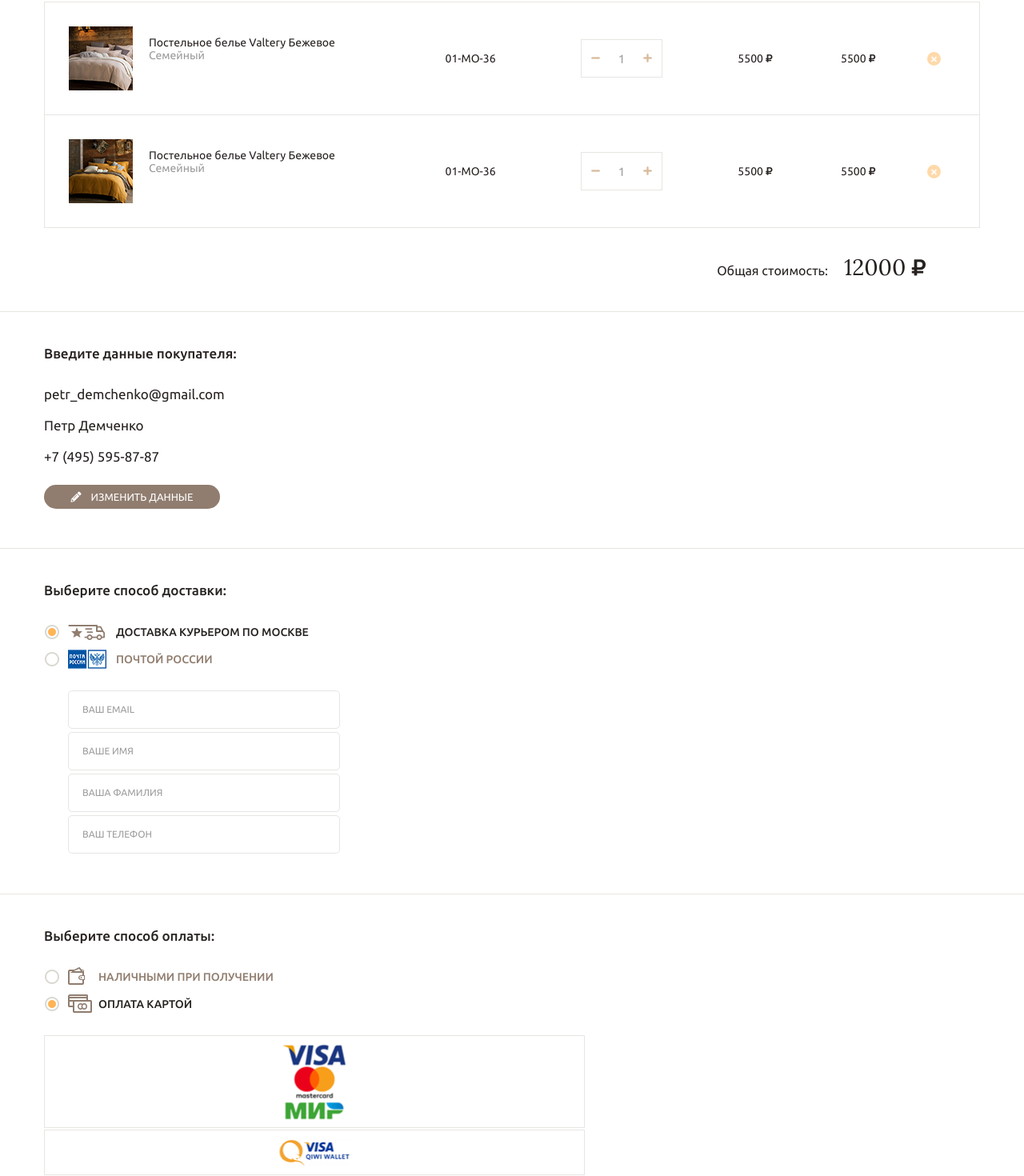
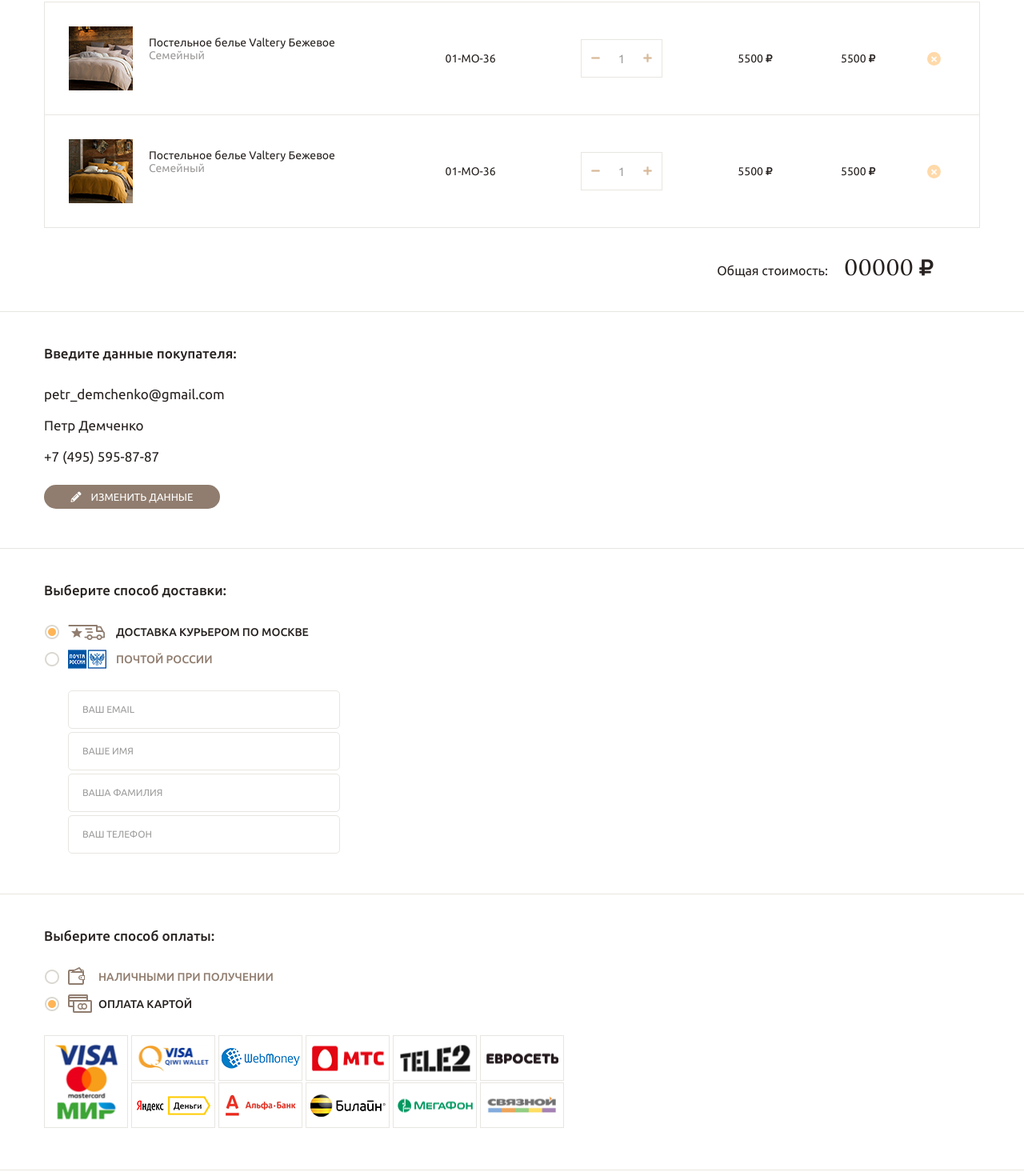
Before and after one commit to postolenko/familysatin, a plain HTML site: page order_2.html in a window 1280 px wide. Shown: the part 484-1954 px from the top of the page at 80% size. Drawn offline with Linux system fonts and the light colour scheme.

Commit message:
Family Satin

```diff
--- a/order_2.html
+++ b/order_2.html
@@ -424,7 +424,7 @@
 												<p>Общая стоимость:</p>
 											</div>
 											<div class="cell">
-												<p>12000 <i class="fas fa-ruble-sign"></i></p>
+												<p>00000 <i class="fas fa-ruble-sign"></i></p>
 											</div>
 										</div>
 									</div>
@@ -562,36 +562,44 @@
 			                        <div class="tab">
 			                        	<div class="overflow_hidden">
 				                        	<div class="payment_thumbs offset-ziro">
-				                        		<div class="col">
+				                        		<div class="payment_thumb_wrapp">
 				                        			<div class="payment_thumb payment_thumb_1">
 				                        				<img src="img/p_01.png" alt=""/>
 				                        			</div>
 				                        		</div>
-				                        		<div class="col">
+				                        		<div class="payment_thumb_wrapp">
 				                        			<div class="payment_thumb">
 				                        				<img src="img/p_02.png" alt=""/>
 				                        			</div>
 				                        			<div class="payment_thumb">
 				                        				<img src="img/p_03.png" alt=""/>
 				                        			</div>
+				                        		</div>
+				                        		<div class="payment_thumb_wrapp">
 				                        			<div class="payment_thumb">
 				                        				<img src="img/p_04.png" alt=""/>
 				                        			</div>
 				                        			<div class="payment_thumb">
 				                        				<img src="img/p_05.png" alt=""/>
 				                        			</div>
+				                        		</div>
+				                        		<div class="payment_thumb_wrapp">
 				                        			<div class="payment_thumb">
 				                        				<img src="img/p_06.png" alt=""/>
 				                        			</div>
 				                        			<div class="payment_thumb">
 				                        				<img src="img/p_07.png" alt=""/>
 				                        			</div>
+				                        		</div>
+				                        		<div class="payment_thumb_wrapp">
 				                        			<div class="payment_thumb">
 				                        				<img src="img/p_08.png" alt=""/>
 				                        			</div>
 				                        			<div class="payment_thumb">
 				                        				<img src="img/p_09.png" alt=""/>
 				                        			</div>
+				                        		</div>
+				                        		<div class="payment_thumb_wrapp">
 				                        			<div class="payment_thumb">
 				                        				<img src="img/p_10.png" alt=""/>
 				                        			</div>
--- a/responsive.css
+++ b/responsive.css
@@ -1489,7 +1489,7 @@
 
 	.card_table .price_val,
 	.card_table .price_total_val {
-	    font-size: 14px;
+	    font-size: 16px;
 	}
 
 	/*-- /Section 1 - Card Page --*/
@@ -1561,11 +1561,23 @@
 
 @media only screen and (max-width: 370px) {
 
+	/*-- Section 1 - Order Page --*/
+
 	.payment_thumbs {
 	    text-align: center;
 	    margin: 0 -2px;
 	}
 
+	.total_result .total .cell:nth-child(2) p {
+	    font-size: 25px;
+	}
+
+	.total_result .total .cell:nth-child(2) p i {
+	    font-size: 21px;
+	}
+
+	/*-- /Section 1 - Order Page --*/
+
 }
 
 @media only screen and (min-width: 901px) {
```
